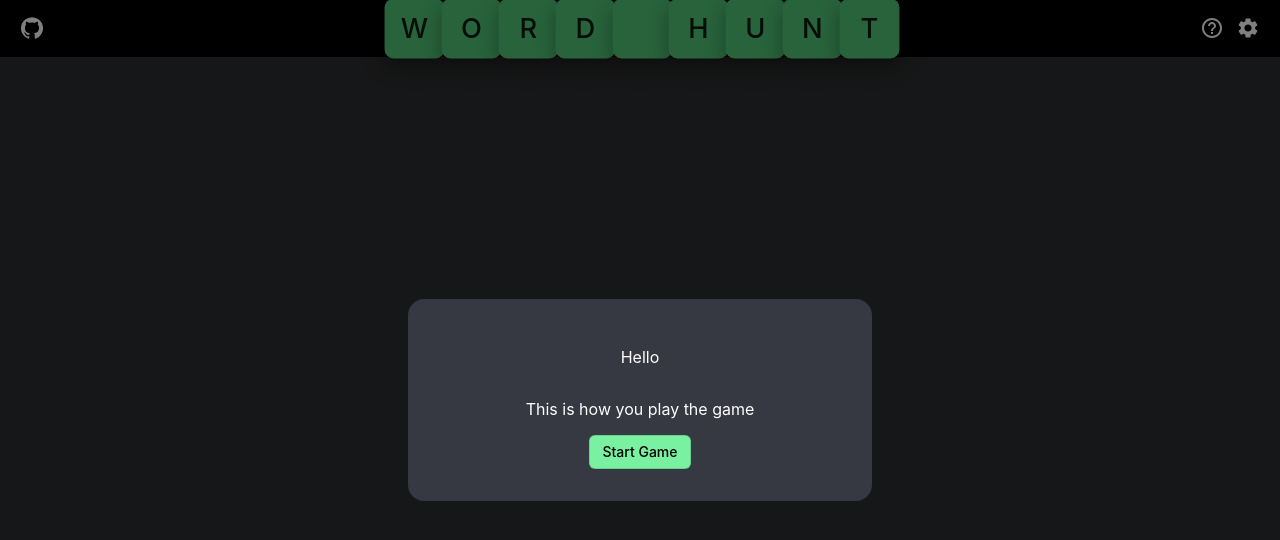
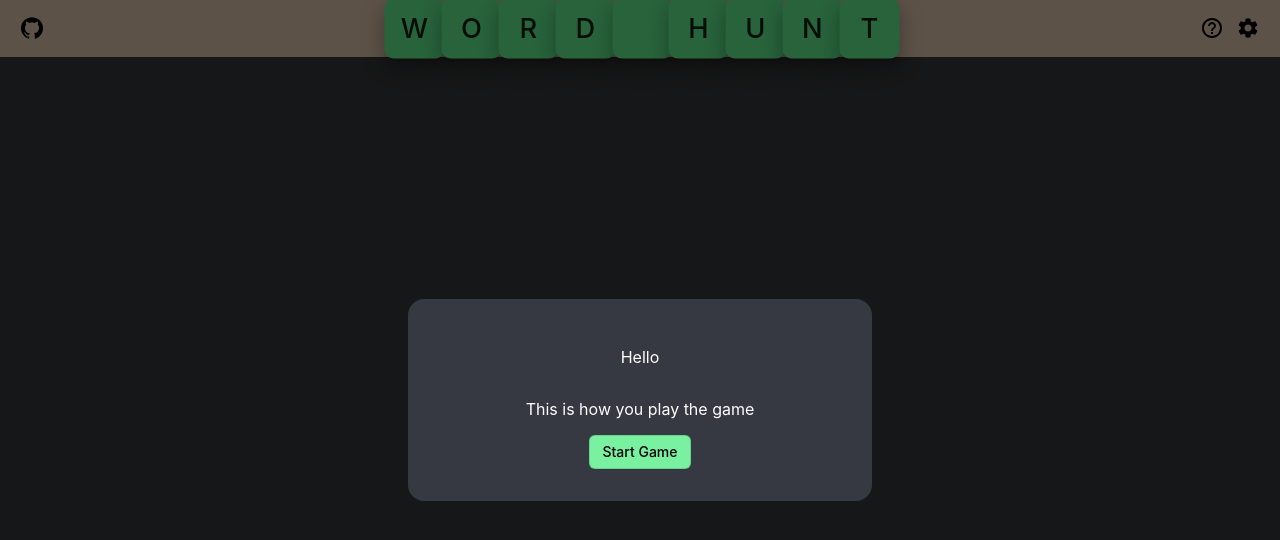
Before and after one commit to ktnguy20/wordhunt-reactapp, a React (Create React App) app: page / in a window 1280 px wide. Shown: the top 540 px of the page. Built offline with nearby package versions, Linux system fonts and the light colour scheme.

Commit message:
add light mode colors

```diff
--- a/src/styles/App.module.scss
+++ b/src/styles/App.module.scss
@@ -31,7 +31,7 @@
 }
 
 .light {
-  background-color: white;
+  background-color: #eae8da;
   color: #2d2e30;
 }
 
--- a/src/styles/NavBar.module.scss
+++ b/src/styles/NavBar.module.scss
@@ -3,7 +3,7 @@
 }
 .barContainer {
     height: 5%;
-    background-color: #000;
+    background-color: #BAA590;
     display: flex;
     flex-direction: row;
     align-items: center;
@@ -20,7 +20,7 @@
 
 .github {
     cursor: pointer;
-    color: #FFF;
+    color: #000;
 }
 
 .infoSettingsWrapper {
@@ -31,13 +31,13 @@
 
 .info {
     cursor: pointer;
-    color: #FFF;
+    color: #000;
     margin-right: .75rem;
 }
 
 .settings {
     cursor: pointer;
-    color: #FFF;
+    color: #000;
 }
 
 .logo {
--- a/src/styles/Tile.module.scss
+++ b/src/styles/Tile.module.scss
@@ -56,21 +56,17 @@
 }
 
 .lightLogo {
-  background-color: grey !important;
+  background-color: #D1F0DE !important;
 }
 
 .lightUnvisited {
-  background-color: white !important;
+  background-color: #ffffff !important;
 }
 
 .lightValid {
-  background-color: green !important;
+  background-color: lightseagreen !important;
 }
 
 .lightInvalid {
-  background-color: aqua !important;
+  background-color: orangered !important;
 }
-
-.lightUnvisited {
-  background-color: white !important;
-}
--- a/src/styles/TileGrid.module.scss
+++ b/src/styles/TileGrid.module.scss
@@ -2,7 +2,7 @@
     display: flex;
     justify-content: top;
     flex-direction: column;
-    background-color: #727C7F;
+    background-color: #545857;
     border-radius: 5%;
     cursor: grab;
 }
```
